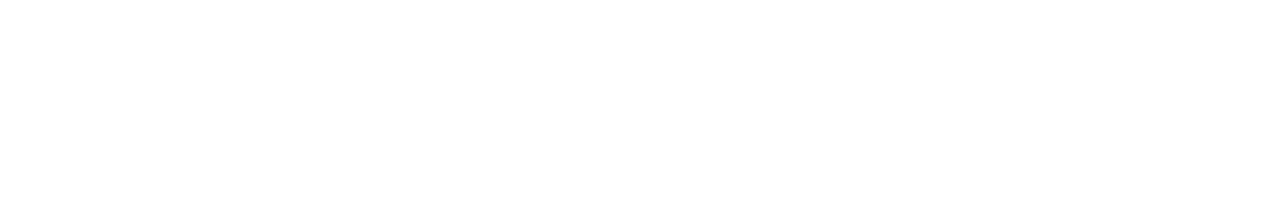
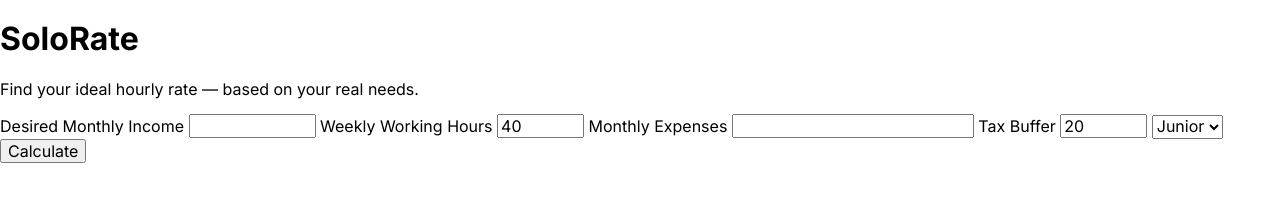
Before and after one commit to JonathanMartinez-DEV/developer-freelance-rate-calculator, a plain HTML site: page index.html in a window 1280 px wide. Drawn offline with Linux system fonts and the light colour scheme.

Commit message:
feat: add base HTML structure for freelance rate calculator

```diff
--- a/index.html
+++ b/index.html
@@ -18,6 +18,65 @@
     <title>SoloRate</title>
   </head>
   <body>
+    <header>
+      <h1 class="heading">SoloRate</h1>
+      <p class="subheading">
+        Find your ideal hourly rate — based on your real needs.
+      </p>
+    </header>
+    <main>
+      <form>
+        <label for="monthly-income">Desired Monthly Income</label>
+        <input
+          type="number"
+          name="monthly-income"
+          id="monthly-income"
+          required
+          min="0"
+          max="9999999"
+        />
+
+        <label for="working-hours">Weekly Working Hours</label>
+        <input
+          type="number"
+          name="working-hours"
+          id="working-hours"
+          value="40"
+          min="1"
+          max="100"
+        />
+
+        <label for="monthly-expenses">Monthly Expenses</label>
+        <input
+          type="number"
+          name="monthly-expenses"
+          id="monthly-expenses"
+          min="0"
+        />
+
+        <label for="tax-buffer">Tax Buffer</label>
+        <input
+          type="number"
+          name="tax-buffer"
+          id="tax-buffer"
+          value="20"
+          min="0"
+          max="100"
+        />
+
+        <select name="experience-level" id="experience-level" required>
+          <option value="junior">Junior</option>
+          <option value="mid">Mid</option>
+          <option value="senior">Senior</option>
+        </select>
+
+        <button type="submit">Calculate</button>
+      </form>
+      <section class="calculated-rate-section">
+        <p class="calculated-rate"></p>
+        <p class="tip"></p>
+      </section>
+    </main>
     <script src="script.js"></script>
   </body>
 </html>
```
